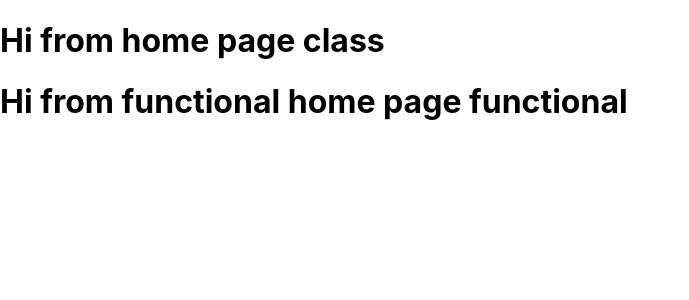
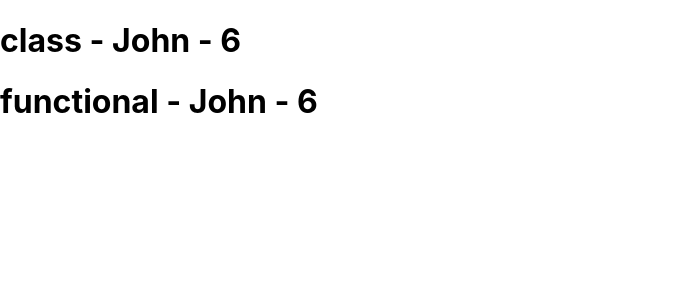
Before and after one commit to ajittupe2548/react-practice, a React (Create React App) app: page / in a window 1280 px wide. Shown: the top 300 px of the page, without its empty margins (0-689 px from the left). Built offline with nearby package versions, Linux system fonts and the light colour scheme.

Commit message:
Added : react without es6

```diff
--- a/package.json
+++ b/package.json
@@ -6,6 +6,7 @@
     "@testing-library/jest-dom": "^5.14.1",
     "@testing-library/react": "^11.2.7",
     "@testing-library/user-event": "^12.8.3",
+    "create-react-class": "^15.7.0",
     "react": "^17.0.2",
     "react-dom": "^17.0.2",
     "react-scripts": "4.0.3",
--- a/src/App.js
+++ b/src/App.js
@@ -5,8 +5,8 @@ import FHome from './Components/FHome';
 function App() {
   return (
     <div className="App">
-      <CHome/>
-      <FHome/>
+      <CHome name="John" />
+      <FHome name="John" />
     </div>
   );
 }
--- a/src/Components/CHome.js
+++ b/src/Components/CHome.js
@@ -1,13 +1,29 @@
-import React, { Component } from 'react'
+var createReactClass = require('create-react-class');
 
-class CHome extends Component {
-    render() {
-        return (
-            <div>
-                <h1 className="heading">Hi from home page class</h1>
-            </div>
-        )
-    }
-}
+var CHome = createReactClass({
+    componentDidMount: function () {
+        setInterval(this.tick, 1000); // Call a method on the mixin
+    },
+
+    tick: function () {
+        this.setState({ count: this.state.count + 1 });
+    },
+
+    // With createReactClass(), you need to define getDefaultProps() as a function on the passed object:
+    getDefaultProps: function () {
+        return {
+            name: 'Mary'
+        };
+    },
+
+    // With createReactClass(), you have to provide a separate getInitialState method that returns the initial state:
+    getInitialState: function() {
+        return {count: 1};
+    },
+
+    render: function () {
+        return <h1>class - {this.props.name} - {this.state.count}</h1>;
+    },
+});
 
 export default CHome;
--- a/src/Components/FHome.js
+++ b/src/Components/FHome.js
@@ -1,9 +1,19 @@
-import React from 'react'
+import React, { useState, useEffect } from 'react';
 
-function FHome() {
+function FHome({name}) {
+    const [count, setCount] = useState(1);
+
+    const tick = () => {
+        setCount(prevState => prevState+1)
+    }
+
+    useEffect(() => {
+        setInterval(tick, 1000);
+    }, []);
+
     return (
         <div>
-            <h1>Hi from functional home page functional</h1>
+            <h1>functional - {name} - {count}</h1>
         </div>
     )
 }
```
Also changed, not shown: 1 other file (tests, documents, lock files or other folders).
